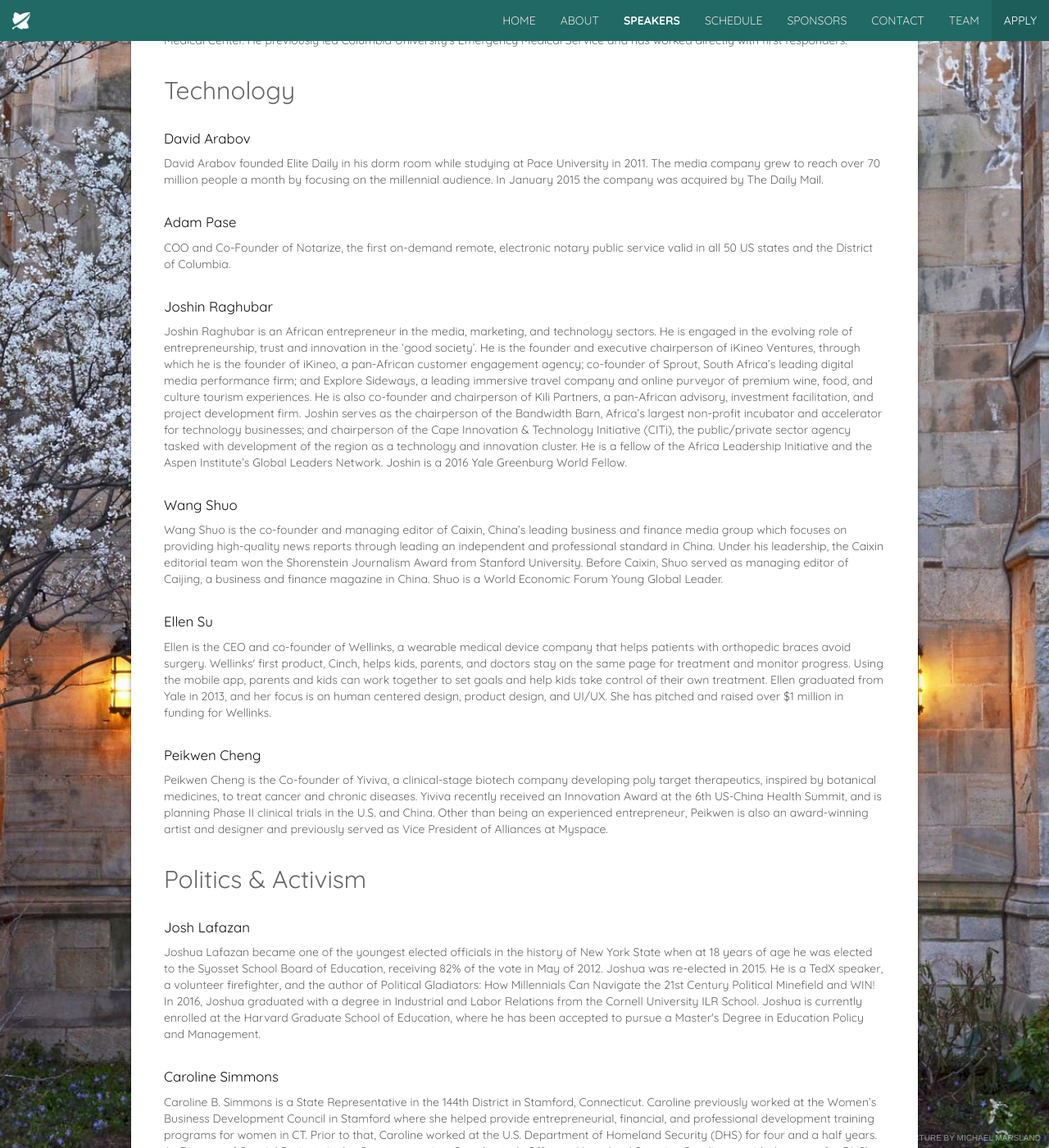
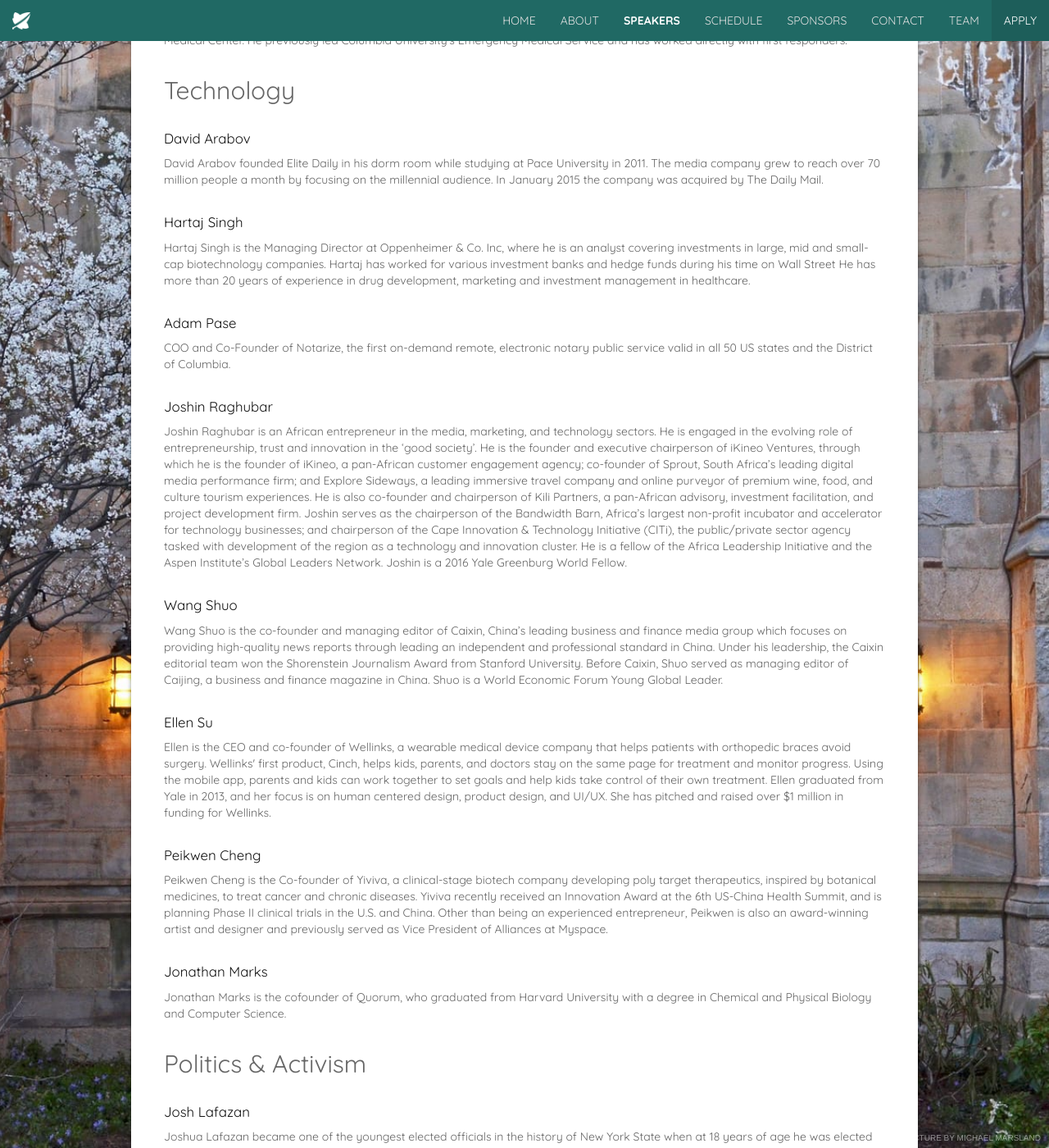
Before and after one commit to felipap/ils-website, a Jekyll site: the page built from speakers.html, in a window 1280 px wide and 1400 px high, scrolled down 3238 px. Shown: the whole window at 82% size. Built offline with Jekyll 4.4.1, drawn with Linux system fonts in a browser that asks for light colours.

Commit message:
Last minute changes to speaker bios!

```diff
--- a/_data/speakers.json
+++ b/_data/speakers.json
@@ -55,7 +55,9 @@
 			"name": "David Arabov",
 			"bio": "David Arabov founded Elite Daily in his dorm room while studying at Pace University in 2011. The media company grew to reach over 70 million people a month by focusing on the millennial audience. In January 2015 the company was acquired by The Daily Mail."
 		}, {
-
+			"name": "Hartaj Singh",
+			"bio": "Hartaj Singh is the Managing Director at Oppenheimer & Co. Inc, where he is an analyst covering investments in large, mid and small-cap biotechnology companies. Hartaj has worked for various investment banks and hedge funds during his time on Wall Street  He has more than 20 years of experience in drug development, marketing and investment management in healthcare."
+		}, {
 			"name": "Adam Pase",
 			"bio": "COO and Co-Founder of Notarize, the first on-demand remote, electronic notary public service valid in all 50 US states and the District of Columbia."
 		}, {
@@ -73,6 +75,9 @@
 		}, {
 			"name": "Peikwen Cheng",
 			"bio": "Peikwen Cheng is the Co-founder of Yiviva, a clinical-stage biotech company developing poly target therapeutics, inspired by botanical medicines, to treat cancer and chronic diseases. Yiviva recently received an Innovation Award at the 6th US-China Health Summit, and is planning Phase II clinical trials in the U.S. and China. Other than being an experienced entrepreneur, Peikwen is also an award-winning artist and designer and previously served as Vice President of Alliances at Myspace."
+		}, {
+			"name": "Jonathan Marks",
+			"bio": "Jonathan Marks is the cofounder of Quorum, who graduated from Harvard University with a degree in Chemical and Physical Biology and Computer Science."
 		}
 	],
 
```
